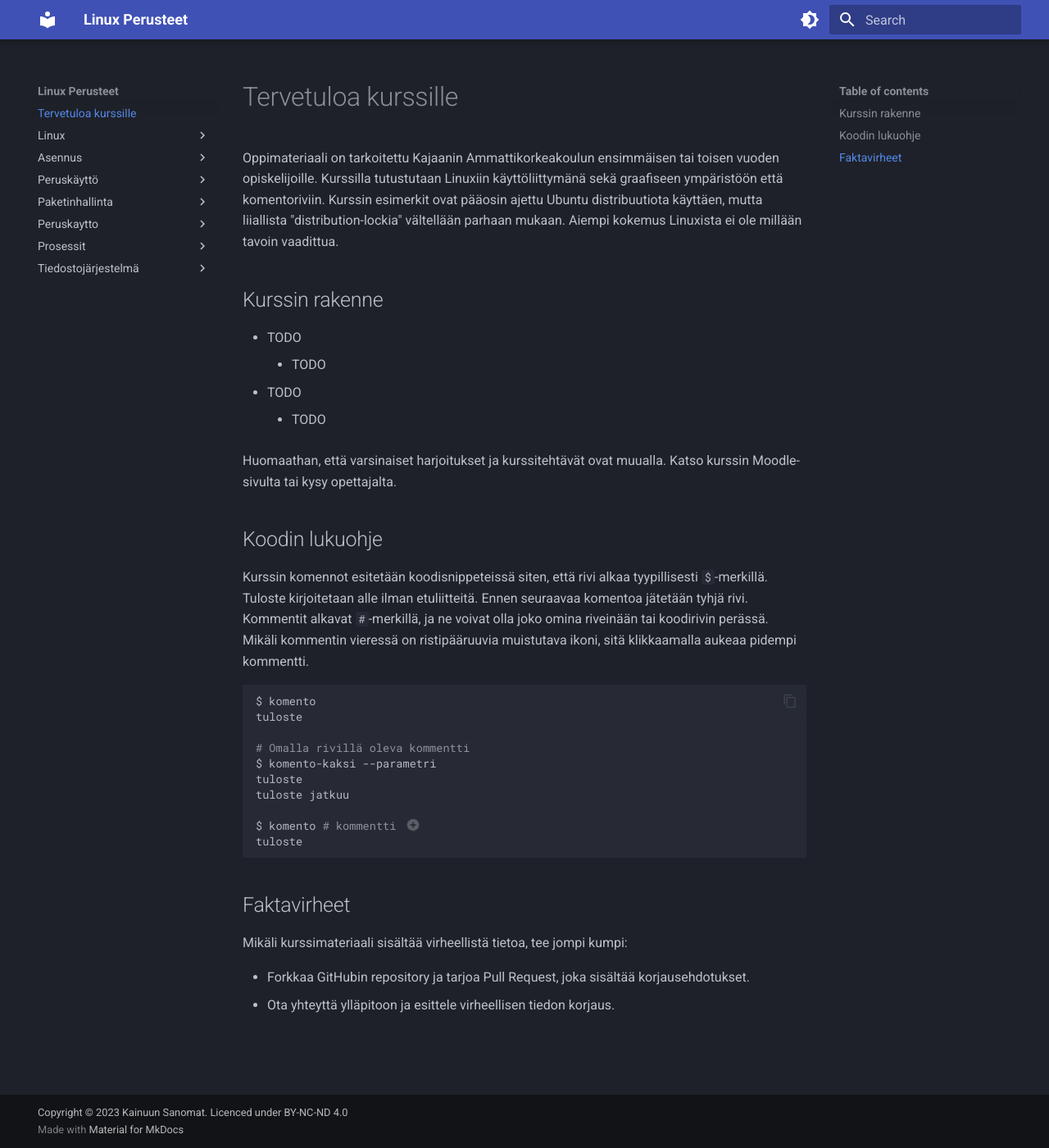
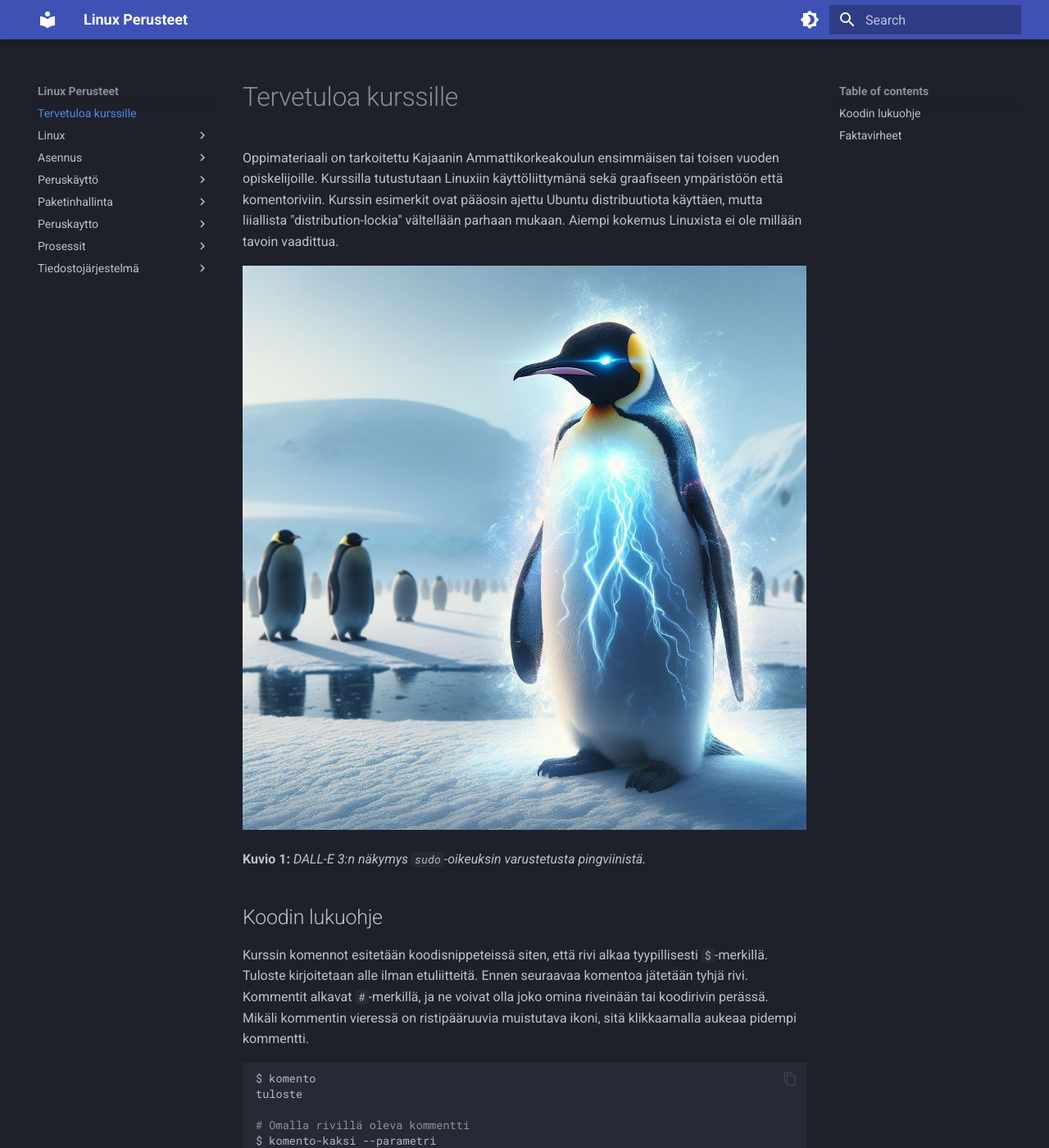
Before and after one commit to sourander/linux-perusteet, an MkDocs documentation site: the page built from docs/index.md, in a window 1280 px wide and 1400 px high. Shown: the whole window at 82% size. Built offline with MkDocs 1.6.1 and Material for MkDocs 9.7.7, drawn with Linux system fonts in a browser that asks for light colours.

Commit message:
Added front page image

```diff
--- a/docs/index.md
+++ b/docs/index.md
@@ -2,18 +2,9 @@
 
 Oppimateriaali on tarkoitettu Kajaanin Ammattikorkeakoulun ensimmäisen tai toisen vuoden opiskelijoille. Kurssilla tutustutaan Linuxiin käyttöliittymänä sekä graafiseen ympäristöön että komentoriviin. Kurssin esimerkit ovat pääosin ajettu Ubuntu distribuutiota käyttäen, mutta liiallista "distribution-lockia" vältellään parhaan mukaan. Aiempi kokemus Linuxista ei ole millään tavoin vaadittua.
 
+![Superhero penguin](images/dalle-sudo-penguin.jpg)
 
-
-## Kurssin rakenne
-
-* TODO
-    * TODO
-* TODO
-    * TODO
-
-Huomaathan, että varsinaiset harjoitukset ja kurssitehtävät ovat muualla. Katso kurssin Moodle-sivulta tai kysy opettajalta.
-
-
+**Kuvio 1:** *DALL-E 3:n näkymys `sudo`-oikeuksin varustetusta pingviinistä.*
 
 ## Koodin lukuohje
 
```
Also changed, not shown: docs/linux/kernel.md (+1 -0 lines), docs/linux/os.md (+2 -0 lines), docs/peruskäyttö/komennot.md (+4 -0 lines), docs/images/dalle-sudo-penguin.jpg (added), 1 other file.
